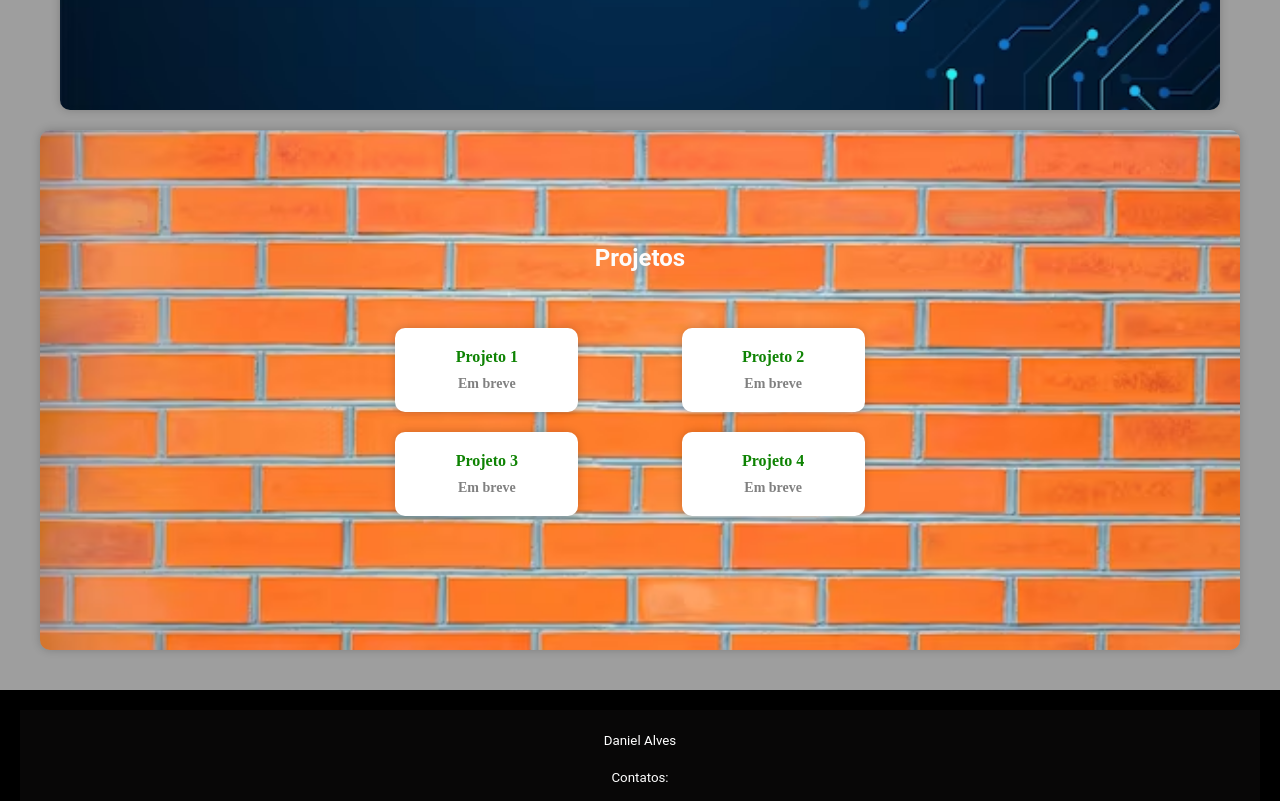
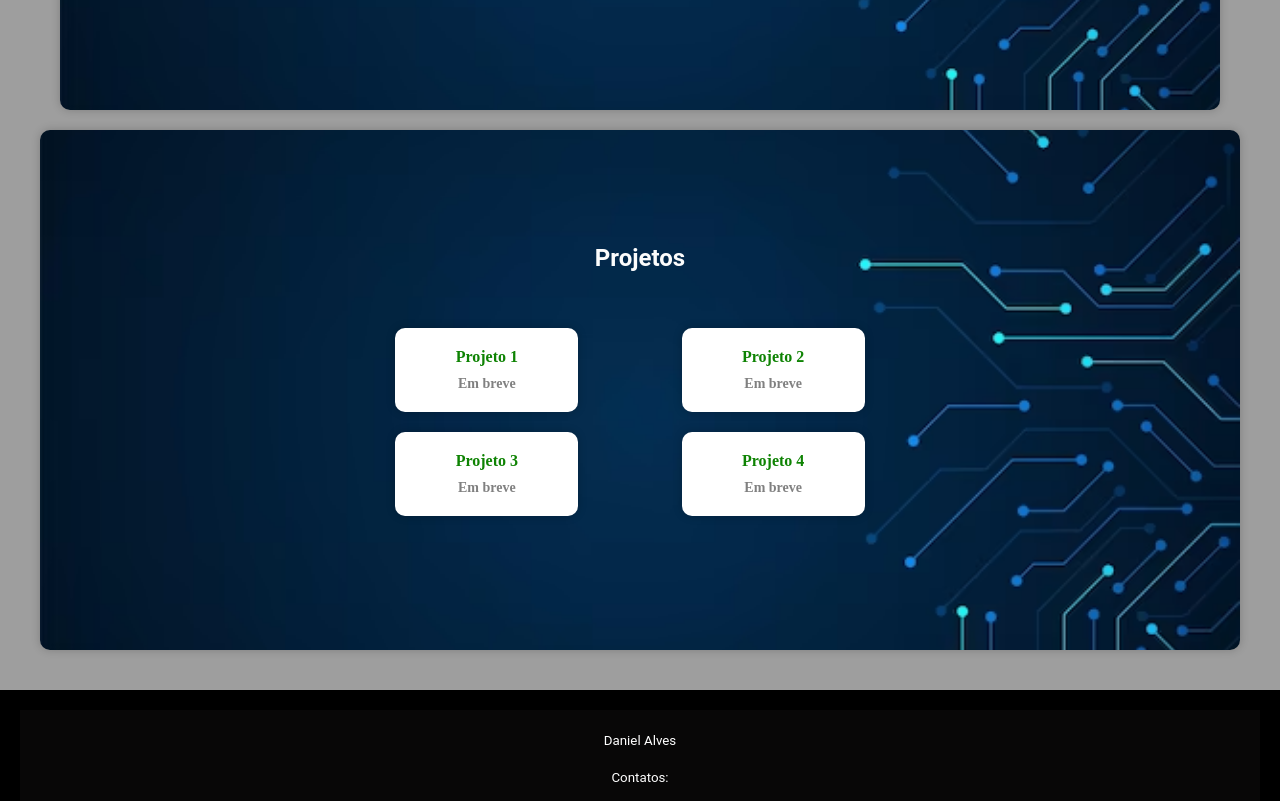
Before and after one commit to yrachamano/Portfolio1, a plain HTML site: page index.html in a window 1280 px wide. Shown: the part 1560-2361 px from the top of the page. Drawn offline with Linux system fonts and the light colour scheme.

Commit message:
atualizando

```diff
--- a/estilo.css
+++ b/estilo.css
@@ -134,7 +134,7 @@ h1{
 
 }
 #projetos{
-    background-image: url(./imagens/construcao.avif);
+    background-image: url(./imagens/tecnologia.png);
      background-repeat: no-repeat;
     background-position: center;
     background-size: cover;
```
